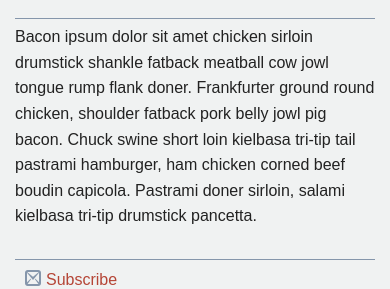
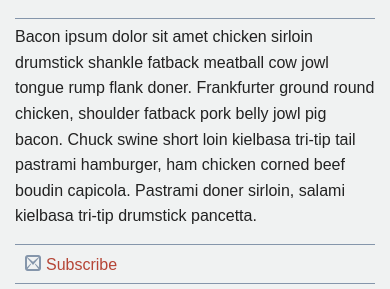
Before and after one commit to pennlabs/Events, a plain HTML site: page mockup/group.html in a window 390 px wide. Shown: the part 149-438 px from the top of the page. Drawn offline with nearby package versions, Linux system fonts and the light colour scheme; files that its build step writes are made by us from their sources; a web font is replaced by a local one.

Commit message:
good groups profile

```diff
--- a/mockup/styles/sass/group.scss
+++ b/mockup/styles/sass/group.scss
@@ -1,8 +1,12 @@
 @import "_variables";
 
 .profile {
+  float: left;
+  width: 100%;
+
   margin-top: 15px;
   margin-bottom: 15px;
+  padding: 15px 0 15px 0;
 
   :last-child {
     margin-bottom: 0px;
@@ -33,9 +37,6 @@
       width: 100%;
     }
   }
-  .info, .actions {
-    padding: 15px;
-  }
 
   .actions {
     .item {
@@ -60,10 +61,7 @@
 @media only screen and (max-width: 767px) {
   .profile {
     .info {
-      padding: 15px;
-    }
-    .item:not(:first-child) {
-      border-top: none;
+      padding-bottom: 15px;
     }
   }
 }
```
